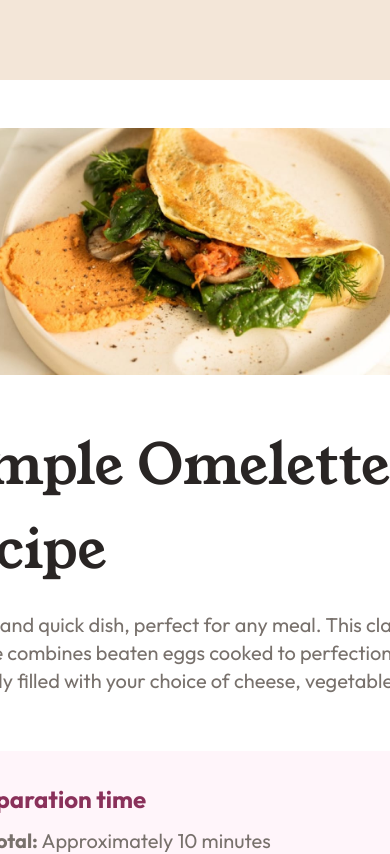
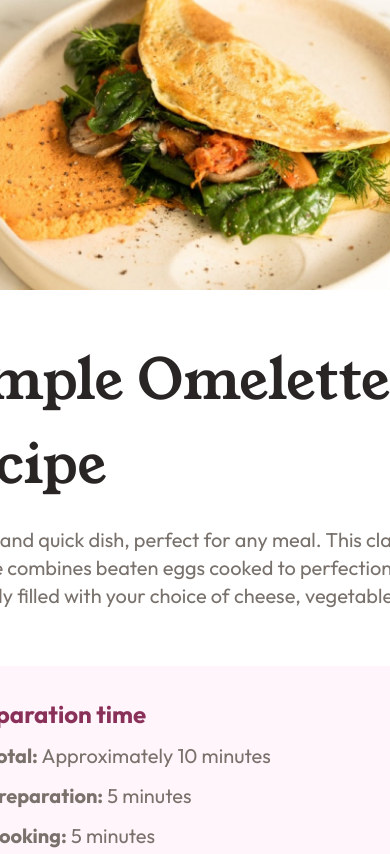
Before and after one commit to funghicat87/frontend-mentor, a React (Vite) app: page /frontend-mentor/RecipePage in a window 390 px wide. Shown: the top 854 px of the page. Built offline with nearby package versions, Linux system fonts and the light colour scheme.

Commit message:
修改Recipe page RWD

```diff
--- a/src/pages/RecipePage.jsx
+++ b/src/pages/RecipePage.jsx
@@ -3,10 +3,11 @@ import { preparation, ingredients, instructions, nutrition } from "../constants"
 
 const RecipePage = () => {
   return (
-    <div className='w-full bg-Eggshell flex items-center justify-center py-20'>
-      <div className='bg-White w-[1000px] rounded-3xl p-12'>
-        <img src={omeletteImage} alt="Omelette" className='rounded-2xl' />
-        <div className='font-serif mt-12 text-[3.5rem] text-stone-800'>
+    <div className='w-full bg-Eggshell flex items-center justify-center md:py-20'>
+      <div className='bg-White w-[1000px] md:rounded-3xl md:p-12'>
+        <img src={omeletteImage} alt="Omelette" className='md:rounded-2xl' />
+        <div className='md:p-0 p-12'>
+          <div className='font-serif md:mt-12 text-[3.5rem] text-stone-800'>
             Simple Omelette Recipe
           </div>
           <p className='text-xl mt-5 text-stone-500'>
@@ -19,7 +20,7 @@ const RecipePage = () => {
             </h1>
             <div>
               {preparation.map((ele, index) => (
-              <li key={ele.index} className='text-xl text-stone-500 mt-3'>
+                <li key={index} className='text-xl text-stone-500 mt-3'>
                   <span className='marker:text-[#8a315a] font-bold text-xl text-stone-500 mt-3'>{ele.title}</span>
                   {" "}{ele.content}
                 </li>
@@ -65,7 +66,7 @@ const RecipePage = () => {
               <div className='divide-y-2 divide-slate-200 mt-3 '>
                 {
                   nutrition.map((ele, index) => (
-                  <li className='list-none text-xl text-stone-500 flex py-3' key={ele.index}>
+                    <li className='list-none text-xl text-stone-500 flex py-3' key={index}>
                       <div className='ml-[50px] w-[400px] '>{ele.title}</div>
                       <div className='text-xl text-[#7E4739] font-bold mr-5'>{ele.content}</div>
                     </li>
@@ -76,6 +77,7 @@ const RecipePage = () => {
           </div>
         </div>
       </div>
+    </div>
   )
 }
 
--- a/tailwind.config.js
+++ b/tailwind.config.js
@@ -18,9 +18,7 @@ export default {
         'WengeBrown': 'hsl(30, 10%, 34%)',
         'DarkCharcoal': 'hsl(24, 5%, 18%)',
       },
-      screens: {
-        sm: '375px',
-      },
+
     },
   },
   plugins: [],
```
Lines whose indentation alone changed are shown as unchanged.
